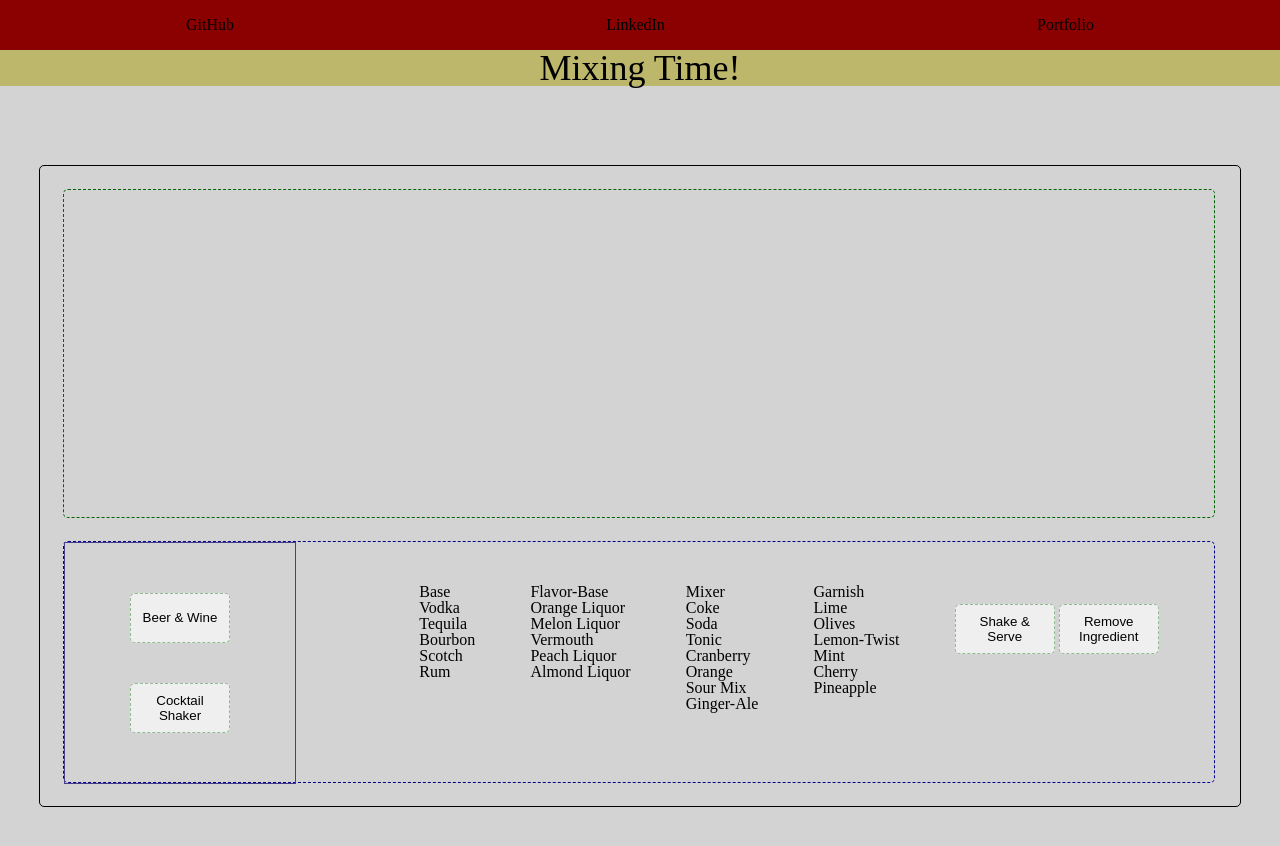
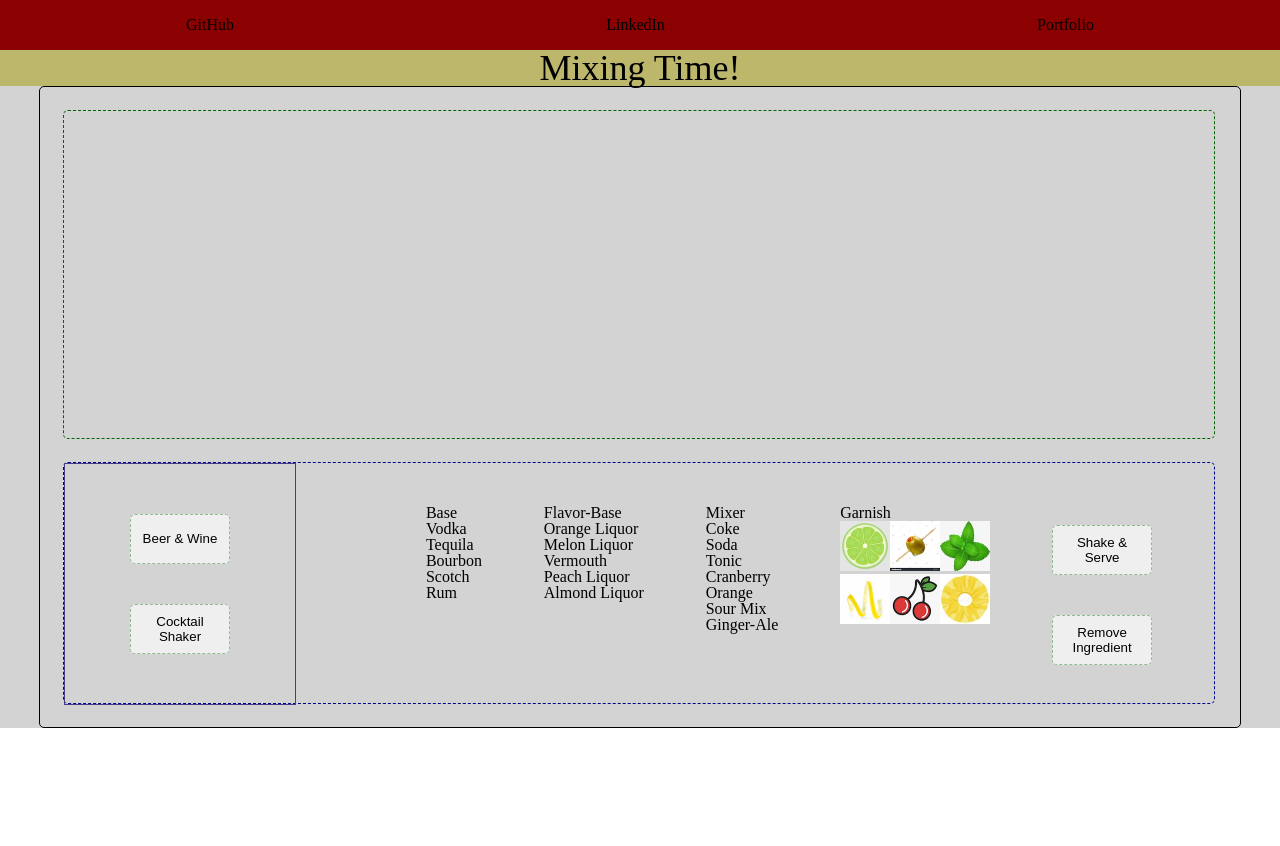
Before and after one commit to alvinc90/Mixing-Time, a website built with webpack: page index.html in a window 1280 px wide. Both pictures are taken after a click on the button "Cocktail Shaker". After the commit the page ends 800 px from the top, so only its background shows below. Built offline with nearby package versions, Linux system fonts and the light colour scheme.

Commit message:
addded images for garnish

```diff
--- a/css/main.css
+++ b/css/main.css
@@ -6,7 +6,7 @@
 
 .main-content {
     background-color: lightgray;
-    height: 100vh;
+    height: 100%;
     width: 100%;
     display: flex;
     justify-content: center;
@@ -77,6 +77,13 @@
     margin-top: -200px;
 }
 
+.pour-button-container {
+    display: flex;
+    justify-content: flex-end;
+    align-items: center;
+    flex-direction: column;
+}
+
 .cocktail-button {
     border: 1px dashed darkseagreen;
     width: 100px;
--- a/index.html
+++ b/index.html
@@ -56,12 +56,12 @@
                             </ul>
                         </div>
 
-                        <div>
+                        <div class="pour-button-container">
                             <button class="cocktail-button">Pour & Serve</button>
                             <button class="cocktail-button">Remove Ingredient</button>
                         </div>
+                    </div>
 
-                    </div>
                 </div>
 
 
@@ -106,17 +106,13 @@
 
                         <div>
                             <h3>Garnish</h3>
-                            <ul>
-                                <li>Lime</li>
-                                <li>Olives</li>
-                                <li>Lemon-Twist</li>
-                                <li>Mint</li>
-                                <li>Cherry</li>
-                                <li>Pineapple</li>
+                            <ul id="garnish">
+                            </ul>
+                            <ul id="garnish2">
                             </ul>
                         </div>
 
-                        <div>
+                        <div class="pour-button-container">
                             <button class="cocktail-button">Shake & Serve</button>
                             <button class="cocktail-button">Remove Ingredient</button>
                         </div>
--- a/src/bar.js
+++ b/src/bar.js
@@ -1,9 +1,12 @@
-const sayHi = (name) => {
-    return (
-        // console.log('i am bar')
-        console.log(`Hi, My name is ${name}`)
-    )
 
-};
+const showContent = (contentIdx) => {
+    const tabContents = document.getElementsByClassName("tabcontent-outer-container");
 
-export default sayHi;
+    for(let j = 0; j < tabContents.length; j++) {
+        tabContents[j].style.display = "none";
+    }
+
+    return tabContents[contentIdx].style.display = "block";
+}
+
+export default showContent;
--- /dev/null
+++ b/src/bar_menu.js
@@ -0,0 +1,55 @@
+class BarMenu {
+
+    generateGarnish() {
+        const garnishArr = [
+            {
+                name: "lime",
+                img: "../images/garnish/lime.jpg"
+            },
+            {
+                name: "olive",
+                img: "../images/garnish/olive.jpg"
+            },
+            {
+                name: "mint",
+                img: "../images/garnish/mint.jpg"
+            },
+            {
+                name: "lemon twist",
+                img: "../images/garnish/lemon_twist.jpg"
+            },
+            {
+                name: "cherry",
+                img: "../images/garnish/cherry.jpeg"
+            },
+            {
+                name: "pineapple.jpg",
+                img: "../images/garnish/pineapple.jpg"
+            }
+
+        ]
+
+        for(let i = 0; i < 3; i++) {
+           const img = document.createElement("img")
+           const ul = document.getElementById("garnish")
+           img.setAttribute("src", `${garnishArr[i].img}`)
+           img.setAttribute("data-garnish-id1", i)
+           img.setAttribute("height", "50px")
+           img.setAttribute("width", "50px")
+           ul.appendChild(img);
+        }
+
+        for(let i = 3; i < garnishArr.length; i++) {
+           const img = document.createElement("img")
+           const ul = document.getElementById("garnish2")
+           img.setAttribute("src", `${garnishArr[i].img}`)
+           img.setAttribute("data-garnish-id2", i)
+           img.setAttribute("height", "50px")
+           img.setAttribute("width", "50px")
+           ul.appendChild(img);
+        }
+    }
+
+}
+
+export default BarMenu;
--- /dev/null
+++ b/src/game.js
@@ -0,0 +1,17 @@
+import showContent from './bar';
+
+class Game {
+
+    switching() {
+        const tabButtons = document.getElementsByClassName("tabButton");
+
+        tabButtons[0].addEventListener("click", () => showContent(0))
+        tabButtons[1].addEventListener("click", () => showContent(1))
+
+        showContent(0);
+    }
+
+
+}
+
+export default Game;
--- a/src/index.js
+++ b/src/index.js
@@ -1,21 +1,22 @@
-import sayHi from './bar';
+console.log("Webpack is working!")
+import Game from './game';
+import BarMenu from './bar_menu';
 
-console.log("Webpack is working!")
+
+
+document.addEventListener("DOMContentLoaded", () => {
+    let game = new Game();
+    let barMenu = new BarMenu();
+    barMenu.generateGarnish();
+    game.switching();
+})
+
+
+const sayHi = (name) => {
+    return (
+        // console.log('i am bar')
+        console.log(`Hi, My name is ${name}`)
+    )
+
+};
 sayHi("Alvin");
-
-const showContent = (contentIdx) => {
-    const tabContents = document.getElementsByClassName("tabcontent-outer-container");
-
-    for(let j = 0; j < tabContents.length; j++) {
-        tabContents[j].style.display = "none";
-    }
-
-    return tabContents[contentIdx].style.display = "block";
-}
-
-const tabButtons = document.getElementsByClassName("tabButton");
-
-tabButtons[0].addEventListener("click", () => showContent(0))
-tabButtons[1].addEventListener("click", () => showContent(1))
-
-showContent(0);
```
Also changed, not shown: images/garnish/cherry.jpeg (added), images/garnish/lemon_twist.jpg (added), images/garnish/lime.jpg (added), images/garnish/mint.jpg (added), images/garnish/olive.jpg (added), images/garnish/pineapple.jpg (added), 3 other files.
